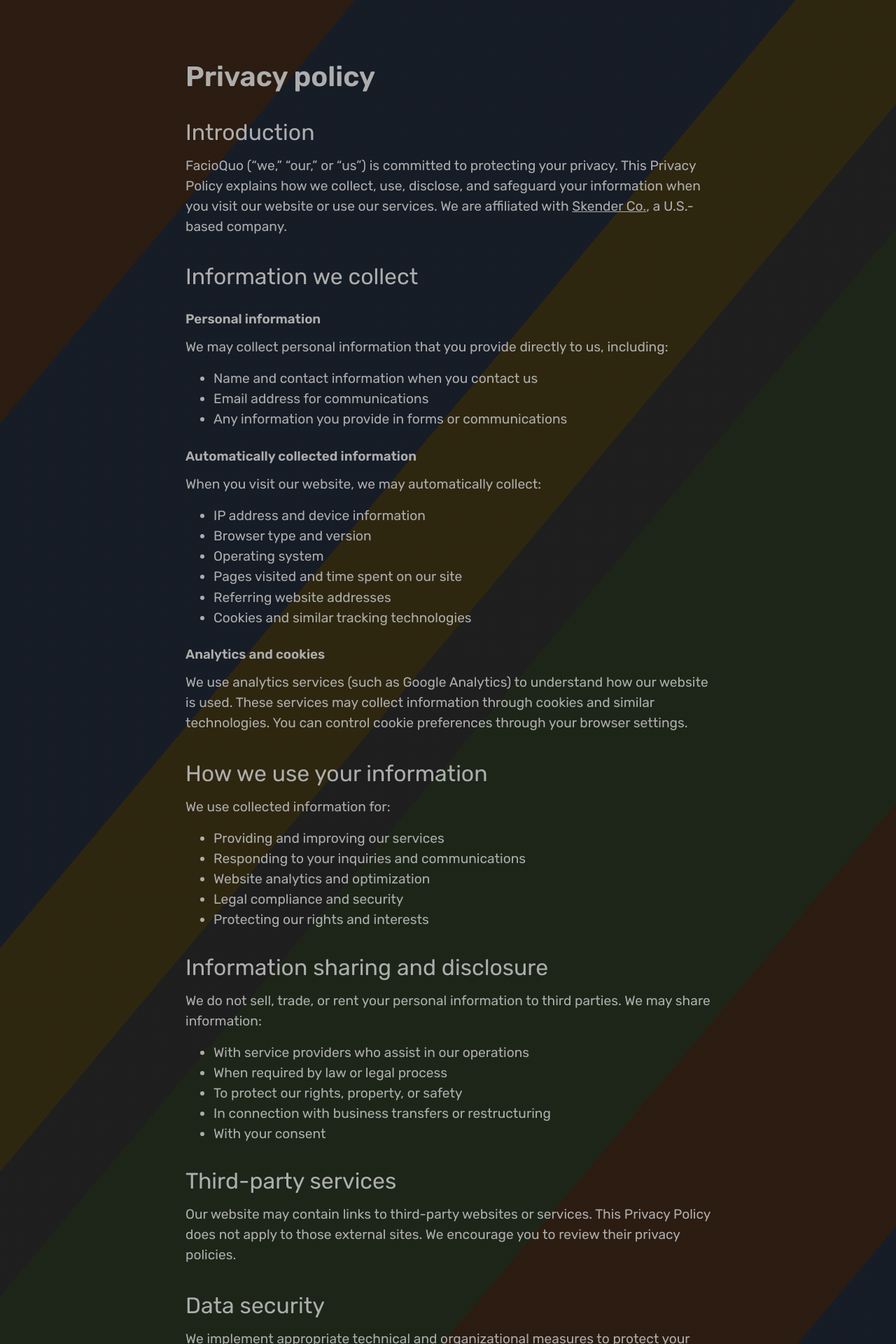
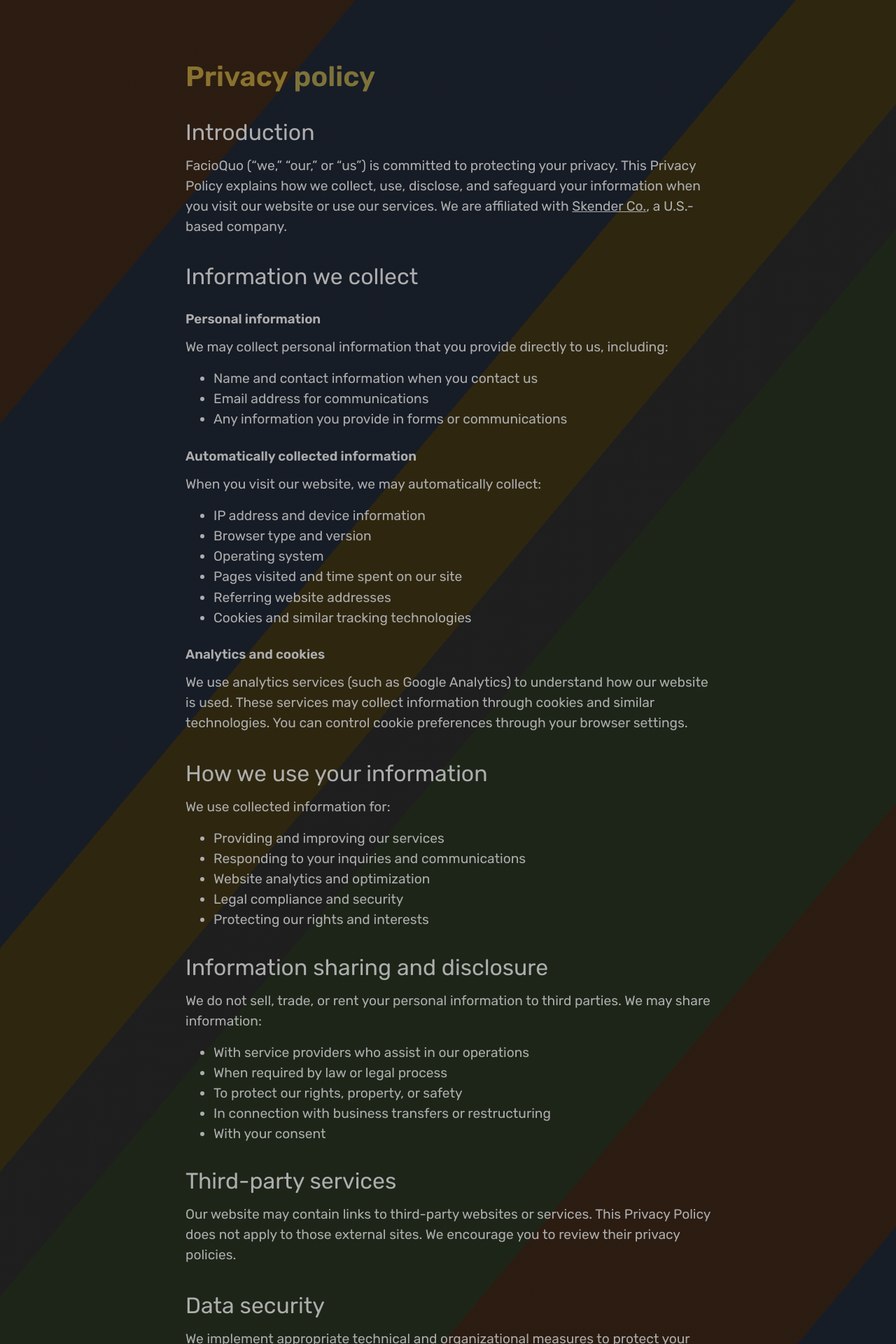
Before and after one commit to facioquo/facioquo.com, a Jekyll site: the page built from pages/privacy.md, in a window 1280 px wide. Shown: the top 1920 px of the page at 70% size. Built offline with Jekyll 4.4.1, drawn with Linux system fonts in a browser that asks for light colours.

Commit message:
feat: Update Ruby package task labels and add dependencies; enhance styling for last updated info in privacy and terms pages

```diff
--- a/_includes/head-base-styles.html
+++ b/_includes/head-base-styles.html
@@ -107,6 +107,7 @@
 
   h1 {
     font-size: 2.5em;
+    color: rgba(230, 199, 76, 0.50);
   }
 
   h2 {
@@ -194,6 +195,12 @@
     font-size: 2.5rem;
   }
 
+  .page-last-updated {
+    font-size: 0.9em;
+    color: rgba(173, 173, 173, 0.9);
+    margin-top: 3rem;
+  }
+
   @media screen and (max-width: 480px) {
 
     .page-title {
--- a/_layouts/base.html
+++ b/_layouts/base.html
@@ -5,6 +5,9 @@
 <body>
   <main aria-label="Content" id="main-content">
     {{ content }}
+    {%- if page.last_updated -%}
+    <div class="page-last-updated">Last updated: {{ page.last_updated }}</div>
+    {%- endif -%}
   </main>
   {%- include footer.html -%}
 </body>
```
Also changed, not shown: pages/privacy.md (+1 -3 lines), pages/terms.md (+1 -3 lines).
